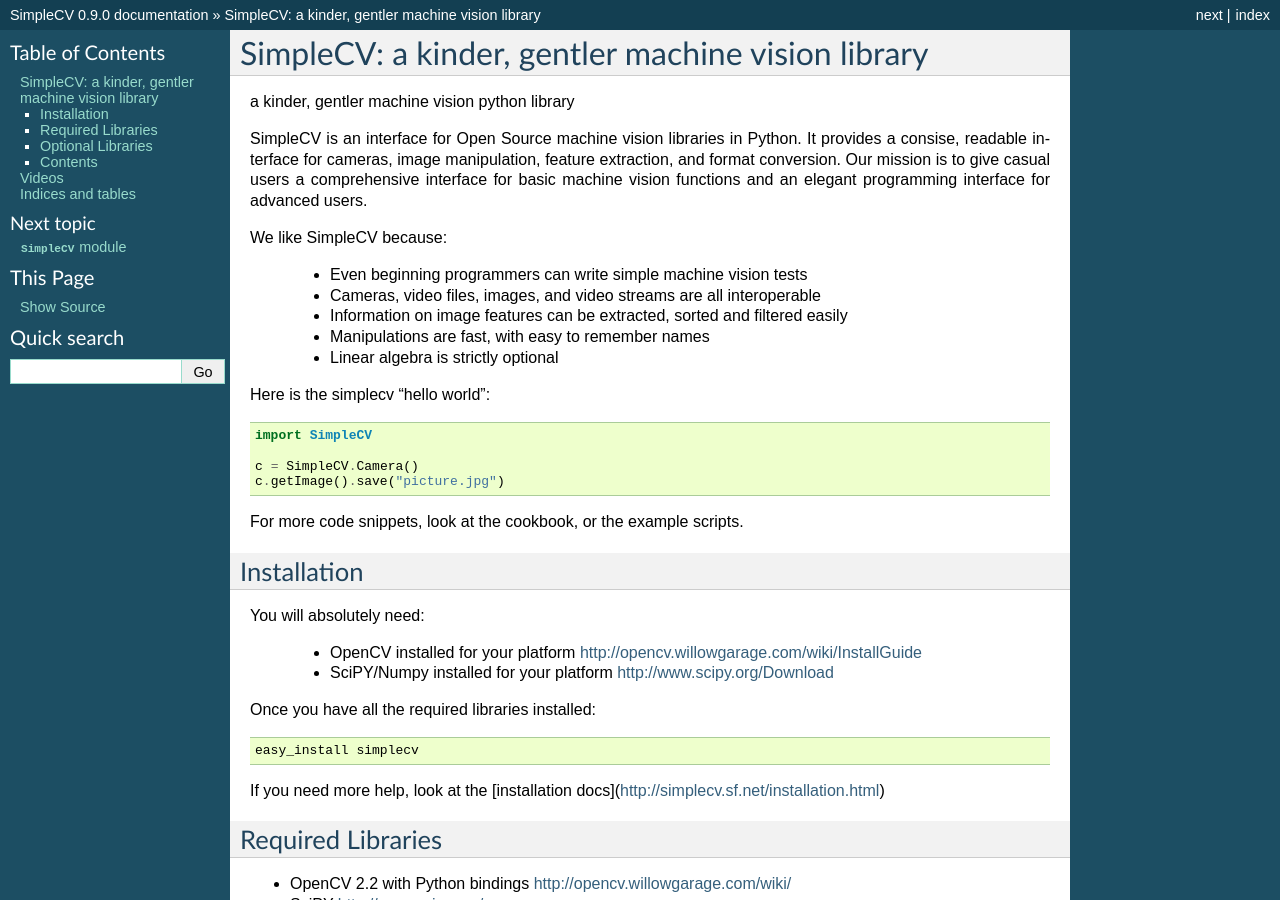
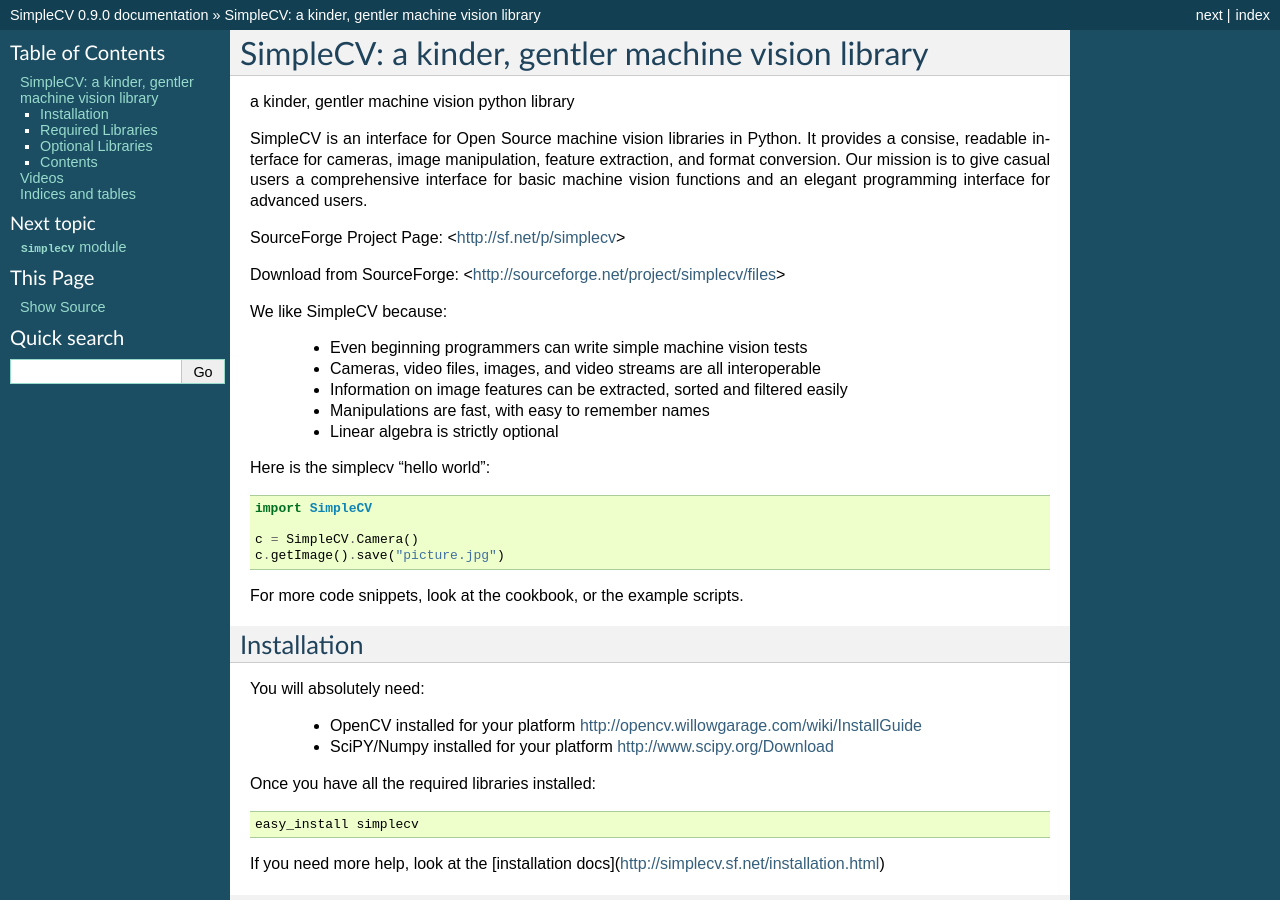
Before and after one commit to sightmachine/SimpleCV, a Sphinx documentation site: the page built from doc/index.rst, in a window 1280 px wide and 900 px high. Built offline with Sphinx 7.4.7, drawn with Linux system fonts in a browser that asks for light colours.

Commit message:
add links to sf project page and files

```diff
--- a/doc/index.rst
+++ b/doc/index.rst
@@ -10,6 +10,11 @@
 
 SimpleCV is an interface for Open Source machine vision libraries in Python.
 It provides a consise, readable interface for cameras, image manipulation, feature extraction, and format conversion.  Our mission is to give casual users a comprehensive interface for basic machine vision functions and an elegant programming interface for advanced users.
+
+SourceForge Project Page: <http://sf.net/p/simplecv>
+
+Download from SourceForge: <http://sourceforge.net/project/simplecv/files>
+
 
 We like SimpleCV because:
 
```
